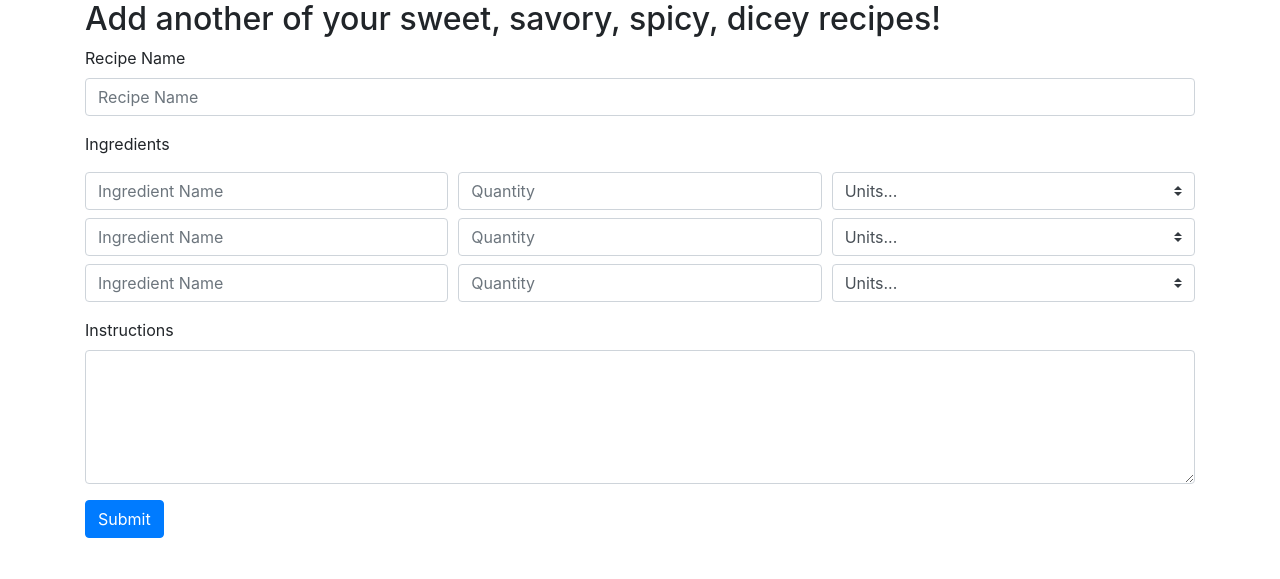
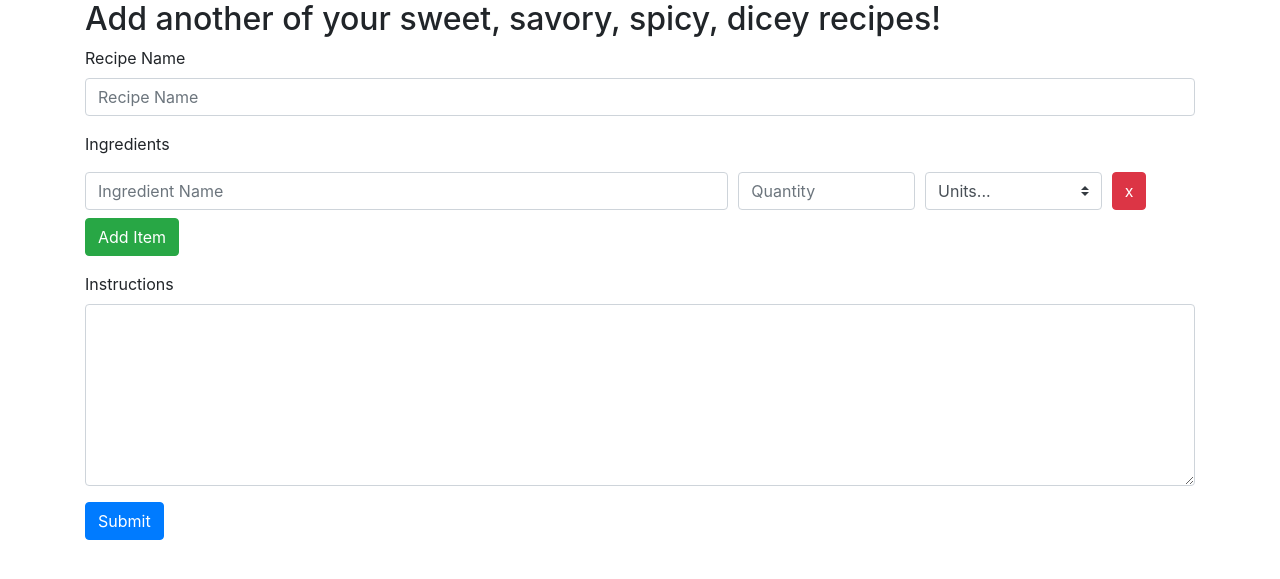
Before and after one commit to pvarin/foodie, a Flask app: page /recipe/add in a window 1280 px wide. Shown: the top 579 px of the page. Run offline with Flask 2, Linux system fonts and the light colour scheme; some libraries are stand-ins or nearby versions.

Commit message:
Adding recipes to the database. Reading recipes from the database.

```diff
--- a/foodie/models.py
+++ b/foodie/models.py
@@ -14,7 +14,7 @@ class Ingredient(db.Model):
     ''' A table of ingredients. This is used to create unique ingredients that can be deduplicated in a grocery list.'''
     __tablename__ = "ingredient"
     id = db.Column(db.Integer, primary_key=True)
-    name = db.Column(db.String())
+    name = db.Column(db.String(), unique=True, nullable=False)
 
 class IngredientQuantity(db.Model):
     '''
--- a/foodie/routes.py
+++ b/foodie/routes.py
@@ -1,5 +1,8 @@
-from . import app
-from flask import render_template, request, redirect, url_for
+from . import app, db
+from flask import render_template, request, redirect, url_for, Request, abort
+from werkzeug.datastructures import ImmutableOrderedMultiDict
+from foodie.models import Ingredient, IngredientQuantity, Recipe, QuantityType
+Request.parameter_storage_class = ImmutableOrderedMultiDict
 
 # TODO: refactor and move the routes to a different file
 @app.route('/')
@@ -8,11 +11,15 @@ def main():
 
 @app.route('/recipe/list')
 def list_recipes():
-    return 'List of the recipes'
+    recipes = db.session.query(Recipe).all()
+    return render_template("recipe_list.html", recipes=recipes)
 
 @app.route('/recipe/<int:recipe_id>')
 def get_recipe(recipe_id):
-    return render_template('get_recipe.html', recipe_id=recipe_id)
+    recipe = db.session.query(Recipe).get(recipe_id)
+    if recipe is None:
+        abort(404)
+    return render_template('get_recipe.html', recipe=recipe)
 
 @app.route('/recipe/add', methods=['GET', 'POST'])
 def add_recipe():
@@ -20,9 +27,40 @@ def add_recipe():
         return render_template('add_recipe.html')
     elif request.method == 'POST':
         # TODO: validate the recipe
-        # TODO: add the recipe to the database
-        recipe_id = 0
-        return redirect(url_for('get_recipe', recipe_id=recipe_id))
+
+        # Get or add all of the ingredients.
+        ingredients = []
+        for name in request.form.getlist("ingredient_name"):
+            name = name.lower()
+            ingredient = db.session.query(Ingredient).filter_by(name=name).first()
+            if ingredient is None:
+                ingredient = Ingredient(name=name)
+                db.session.add(ingredient)
+            ingredients.append(ingredient)
+
+        # Build the ingredient quantities.
+        ingredient_qtys = []
+        for ingredient, qty, qty_type in zip(ingredients,
+                                       request.form.getlist("ingredient_qty"),
+                                       request.form.getlist("ingredient_qty_type")):
+            qty = float(qty)
+            qty_type = QuantityType(qty_type)
+
+            # Add the ingredient quantity
+            ingredient_qty = IngredientQuantity(
+                                ingredient=ingredient,
+                                quantity=float(qty),
+                                quantity_type=qty_type)
+            db.session.add(ingredient_qty)
+            ingredient_qtys.append(ingredient_qty)
+
+        recipe_name = request.form['recipe_name']
+        instructions = request.form['recipe_instructions']
+        recipe = Recipe(name=recipe_name, instructions=instructions, ingredients=ingredient_qtys)
+        db.session.add(recipe)
+        db.session.commit()
+
+        return redirect(url_for('get_recipe', recipe_id=recipe.id))
 
 @app.route('/list/create')
 def create_list():
--- /dev/null
+++ b/foodie/static/js/add_recipe.js
@@ -0,0 +1,31 @@
+function add_item(){
+    // Locate the list and corresponding items.
+    var dynamic_list = document.getElementById("dynamic_list");
+    var list_items = dynamic_list.querySelectorAll(".dynamic-list-item");
+    var num_elements = list_items.length;
+
+    // Create the new element.
+    var new_element = list_items[0].cloneNode(true);
+    var id = num_elements+1
+    new_element.setAttribute("id", "dynamic_list_item_"+id);
+    new_element.querySelectorAll("input").forEach(element => {element.value=""});
+
+    // Insert is after the last element.
+    dynamic_list.insertBefore(new_element, list_items[list_items.length-1].nextSibling);
+
+}
+
+function remove_item(event){
+    // Get the target: https://stackoverflow.com/questions/1553661/how-to-get-the-onclick-calling-object
+    event = event || window.event;
+    var target_element = event.target || event.srcElement || event;
+    if (target_element.nodeType == 3) target_element = target_element.parentNode; // defeat Safari bug
+
+    var dynamic_list = document.getElementById("dynamic_list");
+    var list_items = dynamic_list.querySelectorAll(".dynamic-list-item");
+    if (list_items.length > 1){
+        target_element.parentNode.parentNode.remove();
+    }else{
+        target_element.parentNode.parentNode.querySelectorAll("input").forEach(element => {element.value=""});
+    }
+}
--- a/foodie/templates/add_recipe.html
+++ b/foodie/templates/add_recipe.html
@@ -5,6 +5,7 @@
     <meta charset="UTF-8">
     <meta name="viewport" content="width=device-width, initial-scale=1.0, shrink-to-fit=no">
     <link rel="stylesheet" href="https://stackpath.bootstrapcdn.com/bootstrap/4.1.3/css/bootstrap.min.css" integrity="sha384-MCw98/SFnGE8fJT3GXwEOngsV7Zt27NXFoaoApmYm81iuXoPkFOJwJ8ERdknLPMO" crossorigin="anonymous">
+    <script src="{{url_for('static', filename='js/add_recipe.js')}}"></script>
     <title>Foodie - Add Recipe</title>
 </head>
 
@@ -14,19 +15,19 @@
         <form  action="/recipe/add" method="post">
             <div class="form-group">
                 <label for="recipe_name">Recipe Name</label>
-                <input type="text" class="form-control" id="recipe_name" placeholder="Recipe Name">
+                <input type="text" class="form-control" id="recipe_name" name="recipe_name" placeholder="Recipe Name">
             </div>
-            <div class="form-group">
+            <div class="form-group" id="dynamic_list">
                 <label for="ingredient_name0">Ingredients</label>
-                <div class="form-row my-2">
+                <div class="form-row my-2 dynamic-list-item" id="dynamic_list_item_1">
                     <div class="col">
-                        <input type="text" class="form-control" id="ingredient_name0" placeholder="Ingredient Name">
+                        <input type="text" class="form-control" id="ingredient_name0" name="ingredient_name" placeholder="Ingredient Name">
                     </div>
-                    <div class="col">
-                        <input type="text" class="form-control" id="ingredient_qty0" placeholder="Quantity">
+                    <div class="col-2">
+                        <input type="text" class="form-control" id="ingredient_qty0" name="ingredient_qty" placeholder="Quantity">
                     </div>
-                    <div class="col">
-                        <select class="custom-select" id="inlineFormCustomSelect">
+                    <div class="col-2">
+                        <select class="custom-select" id="inlineFormCustomSelect" name="ingredient_qty_type">
                             <option selected>Units...</option>
                             <option value="tsp">tsp</option>
                             <option value="tbsp">tbsp</option>
@@ -37,51 +38,19 @@
                             <option value="fluid oz">fluid oz</option>
                         </select>
                     </div>
-                </div>
-                <div class="form-row my-2">
-                    <div class="col">
-                        <input type="text" class="form-control" id="ingredient_name0" placeholder="Ingredient Name">
-                    </div>
-                    <div class="col">
-                        <input type="text" class="form-control" id="ingredient_qty0" placeholder="Quantity">
-                    </div>
-                    <div class="col">
-                        <select class="custom-select" id="inlineFormCustomSelect">
-                            <option selected>Units...</option>
-                            <option value="tsp">tsp</option>
-                            <option value="tbsp">tbsp</option>
-                            <option value="cup">cup</option>
-                            <option value="oz">oz</option>
-                            <option value="lb">lb</option>
-                            <option value="count">count</option>
-                            <option value="fluid oz">fluid oz</option>
-                        </select>
+                    <div class="col-1">
+                        <button class="btn btn-danger" onclick="remove_item(this);" type="button">x</button>
                     </div>
                 </div>
-                <div class="form-row my-2">
-                    <div class="col">
-                        <input type="text" class="form-control" id="ingredient_name0" placeholder="Ingredient Name">
-                    </div>
-                    <div class="col">
-                        <input type="text" class="form-control" id="ingredient_qty0" placeholder="Quantity">
-                    </div>
-                    <div class="col">
-                        <select class="custom-select" id="inlineFormCustomSelect">
-                            <option selected>Units...</option>
-                            <option value="tsp">tsp</option>
-                            <option value="tbsp">tbsp</option>
-                            <option value="cup">cup</option>
-                            <option value="oz">oz</option>
-                            <option value="lb">lb</option>
-                            <option value="count">count</option>
-                            <option value="fluid oz">fluid oz</option>
-                        </select>
+                <div class="form-row my-2" id="add_item_button">
+                    <div class="col-1">
+                        <button onclick="add_item()" class="btn btn-success" type="button">Add Item</button>
                     </div>
                 </div>
             </div>
             <div class="form-group">
               <label for="instructions">Instructions</label>
-              <textarea class="form-control" id="instructions" rows="5"></textarea>
+              <textarea class="form-control" id="instructions" name="recipe_instructions" rows="7"></textarea>
             </div>
             <button type="submit" class="btn btn-primary">Submit</button>
         </form>
```
Also changed, not shown: foodie/templates/get_recipe.html (+12 -2 lines), foodie/templates/recipe_list.html (added, +18 -0 lines), 3 other files.
